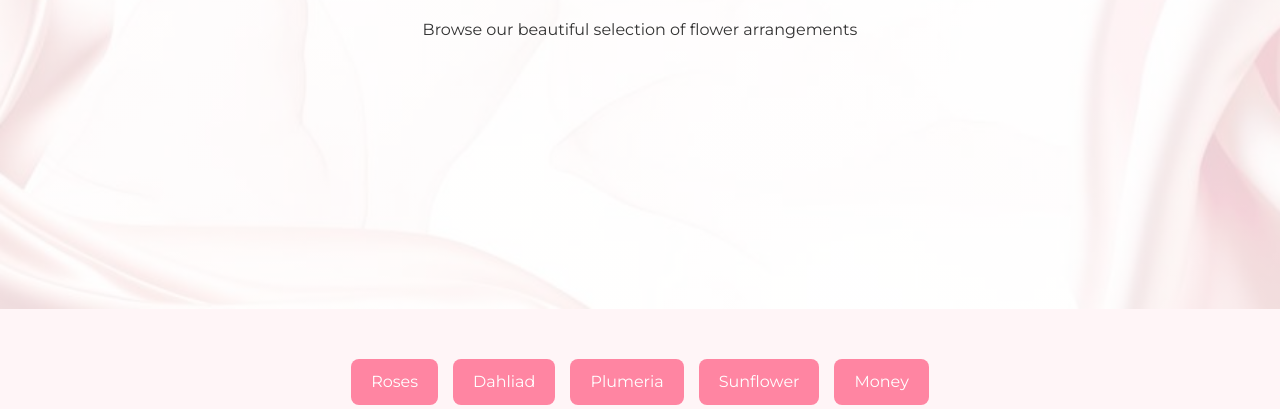
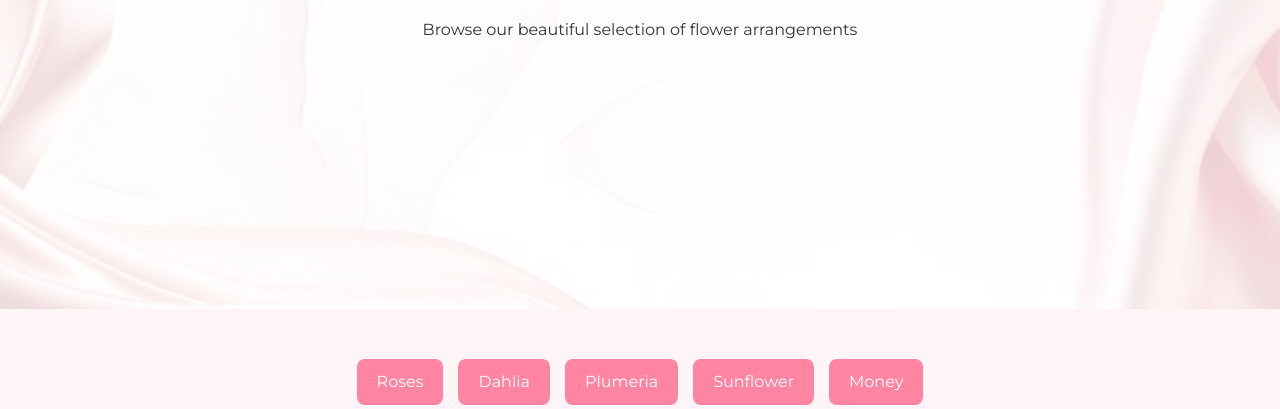
Before and after one commit to BSIT-KENNETH/craftsbyklegit, a plain HTML site: page categories.html in a window 1280 px wide. Shown: the part 391-800 px from the top of the page. Drawn offline with Linux system fonts and the light colour scheme; files whose address does not match are found by name.

Commit message:
Update categories.html

```diff
--- a/categories.html
+++ b/categories.html
@@ -38,7 +38,7 @@
         <div class="container">
             <div class="category-links">
                 <a href="#roses" class="btn">Roses</a>
-                <a href="#wildflowers" class="btn">Dahliad</a>
+                <a href="#wildflowers" class="btn">Dahlia</a>
                 <a href="#lilies" class="btn">Plumeria</a>
                 <a href="#tulips" class="btn">Sunflower</a>
                 <a href="#sunflowers" class="btn">Money</a>
```
